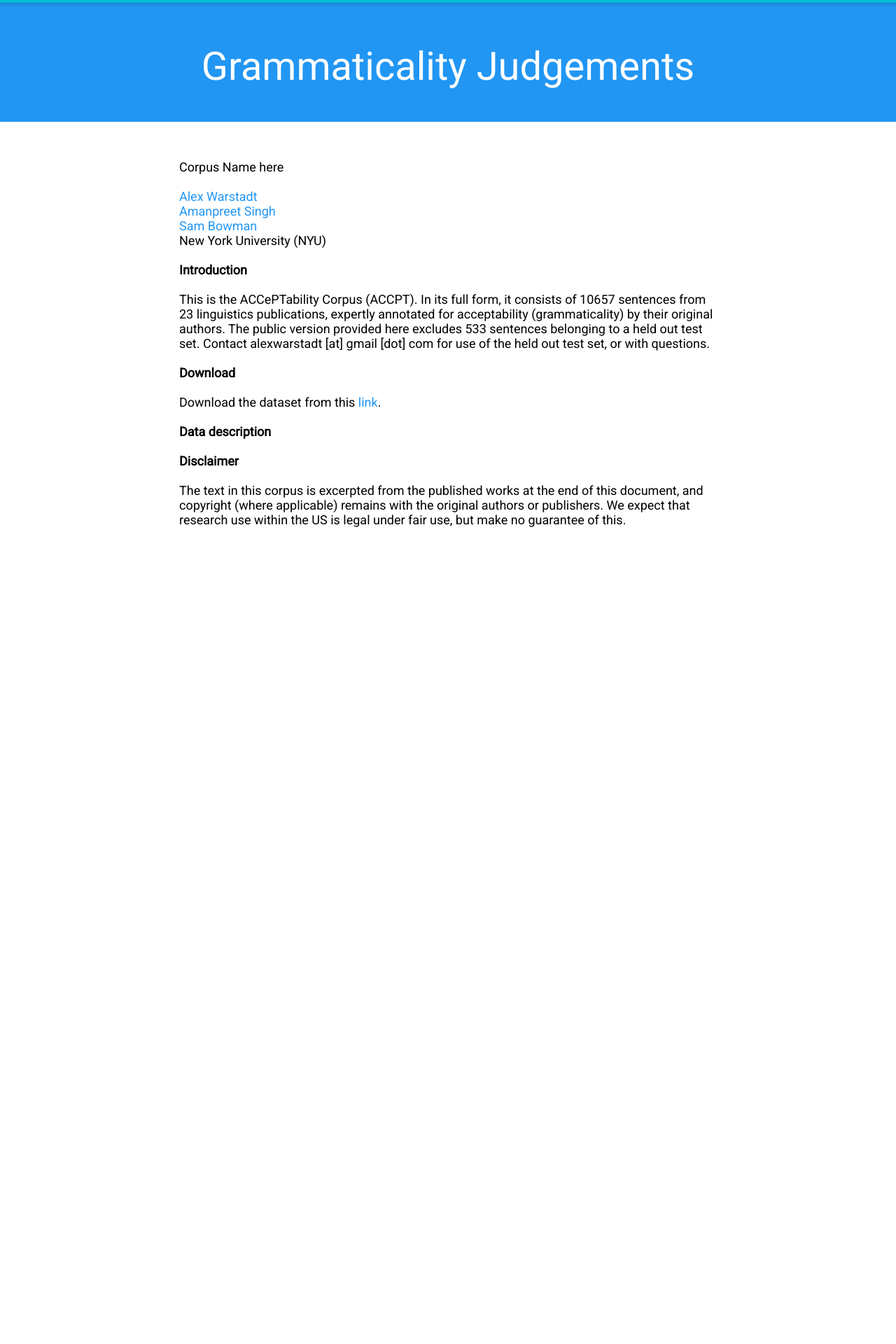
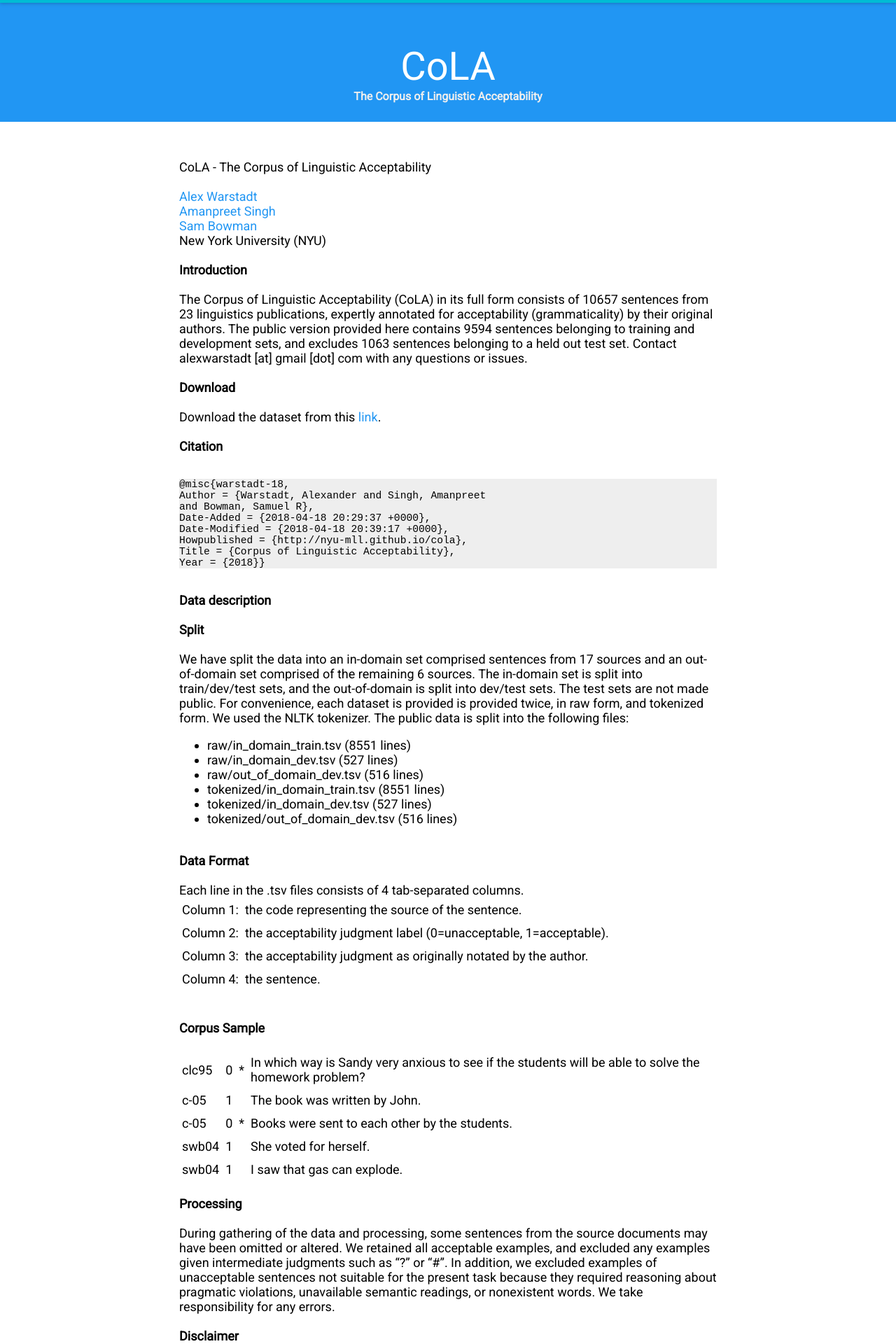
Before and after one commit to nyu-mll/CoLA, a React (Create React App) app: page / in a window 1280 px wide. Shown: the part 60-1980 px from the top of the page at 70% size. Before the commit the page ends 813 px from the top, so only its background shows below. Built offline with nearby package versions, Linux system fonts and the light colour scheme.

Commit message:
Final changes for first live version without demo

```diff
--- a/public/index.html
+++ b/public/index.html
@@ -20,7 +20,7 @@
       work correctly both with client-side routing and a non-root public URL.
       Learn how to configure a non-root public URL by running `npm run build`.
     -->
-    <title>Grammaticality Judgements</title>
+    <title>The Corpus of Linguistic Acceptability (CoLA)</title>
   </head>
   <body>
     <noscript>
--- a/src/App.css
+++ b/src/App.css
@@ -5,9 +5,17 @@
   color: white;
 }
 
+.App-header div {
+  margin-top: 0;
+  font-weight: 600;
+  color: #eee;
+}
+
 .App-title {
   text-align: center;
   font-size: 1.5em;
+  margin-bottom: 0em;
+  padding-bottom: 0em;
   font-weight: lighter;
   vertical-align: center;
 }
@@ -68,6 +76,20 @@ ol {
 
 .font-small {
   font-size: 1em;
+}
+
+.citation {
+  background-color: #eee;
+}
+
+table td {
+  padding: 5px;
+  padding-left: 2px;
+  text-align: left;
+}
+
+table tr > td:first-child {
+  white-space: nowrap;
 }
 
 @media only screen and (min-width: 768px) {
--- a/src/App.js
+++ b/src/App.js
@@ -66,7 +66,8 @@ class App extends Component {
           iconElementRight={<NavMenu changeNav={this.changeNav}/>}
         />
       <header className="App-header" style={styles.appHeader}>
-          <h1 className="App-title">Grammaticality Judgements</h1>
+          <h1 className="App-title">CoLA</h1>
+          <div>The Corpus of Linguistic Acceptability</div>
         </header>
         <div className="App-intro">
           {this.getNav()}
--- a/src/components/About.js
+++ b/src/components/About.js
@@ -4,7 +4,7 @@ const About = () => {
   return (
     <div className="text-left font-small text">
       <div>
-        <div>Corpus Name here</div>
+        <div>CoLA - The Corpus of Linguistic Acceptability</div>
         <br/>
         <div><a href="mailto:alexwarstadt@gmail.com">Alex Warstadt</a></div>
         <div><a href="https://apsdehal.in">Amanpreet Singh</a></div>
@@ -13,31 +13,115 @@ const About = () => {
       </div>
       <br/>
       <div>
-        <div class="strong">Introduction</div>
+        <div className="strong">Introduction</div>
         <br/>
         <div>
           <div>
-          This is the ACCePTability Corpus (ACCPT).
-          In its full form, it consists of 10657 sentences from 23 linguistics publications,
+          The Corpus of Linguistic Acceptability (CoLA) in its full form consists of 10657 sentences from 23 linguistics publications,
           expertly annotated for acceptability (grammaticality) by their original authors.
-          The public version provided here excludes 533 sentences belonging to a held out test set.
-          Contact alexwarstadt [at] gmail [dot] com for use of the held out test set, or with questions.
+          The public version provided here contains 9594 sentences belonging to training and development sets, and excludes 1063 sentences belonging to a held out test set.
+          Contact alexwarstadt [at] gmail [dot] com with any questions or issues.
           </div>
           <br/>
         </div>
 
-        <div class="strong">Download</div>
+        <div className="strong">Download</div>
         <br/>
         <div>
-          Download the dataset from this <a href="">link</a>.
+          Download the dataset from this <a href="cola_public.zip">link</a>.
         </div>
-
         <br/>
-        <div class="strong">Data description</div>
+        <div className="strong">Citation</div>
         <br/>
-        <div></div>
-
-        <div class="strong">Disclaimer</div>
+        <pre className="citation">
+        @misc{'{'}warstadt-18,<br/>
+                  Author = {'{'}Warstadt, Alexander and Singh, Amanpreet <br/>
+                            and Bowman, Samuel R{'}'},<br/>
+                  Date-Added = {'{'}2018-04-18 20:29:37 +0000{'}'},<br/>
+                  Date-Modified = {'{'}2018-04-18 20:39:17 +0000{'}'},<br/>
+                  Howpublished = {'{'}http://nyu-mll.github.io/cola{'}'},<br/>
+                  Title = {'{'}Corpus of Linguistic Acceptability{'}'},<br/>
+                  Year = {'{'}2018}{'}'}<br/>
+        </pre>
+        <br/>
+        <div className="strong">Data description</div>
+        <br/>
+        <div>
+          <div className="strong">Split</div>
+          <br/>
+          We have split the data into an in-domain set comprised sentences from 17 sources and an out-of-domain set comprised of the remaining 6 sources. The in-domain set is split into train/dev/test sets, and the out-of-domain is split into dev/test sets. The test sets are not made public. For convenience, each dataset is provided is provided twice, in raw form, and tokenized form. We used the NLTK tokenizer. The public data is split into the following files:
+          <ul>
+            <li>raw/in_domain_train.tsv (8551 lines)</li>
+            <li>raw/in_domain_dev.tsv (527 lines)</li>
+            <li>raw/out_of_domain_dev.tsv (516 lines)</li>
+            <li>tokenized/in_domain_train.tsv (8551 lines)</li>
+            <li>tokenized/in_domain_dev.tsv (527 lines)</li>
+            <li>tokenized/out_of_domain_dev.tsv (516 lines)</li>
+          </ul>
+        </div>
+        <br/>
+        <div>
+          <div className="strong">Data Format</div>
+          <br/>
+          <div>
+            Each line in the .tsv files consists of 4 tab-separated columns.
+            <table>
+              <tbody>
+                <tr>
+                  <td>Column 1:</td><td> the code representing the source of the sentence. </td>
+                </tr>
+                <tr>
+                  <td>Column 2:</td><td> the acceptability judgment label (0=unacceptable, 1=acceptable). </td>
+                </tr>
+                <tr>
+                  <td>Column 3:</td><td> the acceptability judgment as originally notated by the author. </td>
+                </tr>
+                <tr>
+                  <td>Column 4:</td><td> the sentence.</td>
+                </tr>
+              </tbody>
+            </table>
+          </div>
+          <br/>
+          <br/>
+          <div className="strong">Corpus Sample</div>
+          <br/>
+          <div>
+            <table>
+              <tbody>
+                <tr>
+                  <td>clc95</td><td>  0</td><td>  *  </td><td>In which way is Sandy very anxious to see if the students will be able to solve the homework problem?</td>
+                </tr>
+                <tr>
+                  <td>c-05</td><td>   1</td><td>     </td><td>The book was written by John.</td>
+                </tr>
+                <tr>
+                  <td>c-05</td><td>   0</td><td>  *  </td><td>Books were sent to each other by the students.</td>
+                </tr>
+                <tr>
+                  <td>swb04</td><td>  1</td><td>     </td><td>She voted for herself.</td>
+                </tr>
+                <tr>
+                  <td>swb04</td><td>  1</td><td>     </td><td>I saw that gas can explode.</td>
+                </tr>
+              </tbody>
+            </table>
+          </div>
+          <br/>
+          <div className="strong">Processing</div>
+          <br/>
+          <div>
+          During gathering of the data and processing,
+          some sentences from the source documents may have been omitted or altered.
+          We retained all acceptable examples, and excluded any examples given intermediate
+          judgments such as “?” or “#”. In addition, we excluded examples of unacceptable
+          sentences not suitable for the present task because they required reasoning about
+          pragmatic violations, unavailable semantic readings, or nonexistent words.
+          We take responsibility for any errors.
+          </div>
+        </div>
+        <br/>
+        <div className="strong">Disclaimer</div>
         <br/>
         <div>
           The text in this corpus is excerpted from the published works at the end of this document,
--- a/src/components/Sources.js
+++ b/src/components/Sources.js
@@ -53,27 +53,28 @@ const Sources = () => {
       <div>
         <div class="strong">References</div>
         <ol>
-          <li>David Adger. 2003. Core syntax: A minimalist approach, volume 33. Oxford University Press Oxford.</li>
-          <li>Mark Baltin and Chris Collins. 2001. The handbook of contemporary syntactic theory, volume 23. John Wiley & Sons.</li>
+
+          <li>David Adger. 2003. Core syntax: A minimalist approach. Oxford University Press Oxford.</li>
+          <li>Mark Baltin and Chris Collins, editors. 2001. Handbook of Contemporary Syntactic Theory. Blackwell Publishing Ltd.</li>
           <li>Mark R Baltin. 1982. A landing site theory of movement rules. Linguistic Inquiry, 13(1):1–38.</li>
           <li>Joan W Bresnan. 1973. Syntax of the comparative clause construction in english. Linguistic inquiry, 4(3):275– 343.</li>
           <li>Andrew Carnie. 2013. Syntax: A generative introduction. John Wiley & Sons.</li>
           <li>Sandra Chung, William A Ladusaw, and James McCloskey. 1995. Sluicing and logical form. Natural language semantics, 3(3):239–282.</li>
           <li>Chris Collins. 2005. A smuggling approach to the passive in english. Syntax, 8(2):81–120.</li>
-          <li>Peter W Culicover and Ray Jackendoff. 1999. The view from the periphery: The English comparative correlative. Linguistic inquiry, 30(4):543–571.</li>
+          <li>Peter W Culicover and Ray Jackendoff. 1999. The view from the periphery: The english comparative correlative. Linguistic inquiry, 30(4):543–571.</li>
           <li>Veneeta Dayal. 1998. Any as inherently modal. Linguistics and philosophy, 21(5):433–476.</li>
           <li>Gerald Gazdar. 1981. Unbounded dependencies and coordinate structure. In The Formal complexity of natural language, pages 183–226. Springer.</li>
           <li>Adele E Goldberg and Ray Jackendoff. 2004. The English resultative as a family of constructions. Language, 80(3):532–568.</li>
-          <li>Ray S. Jackendoff. 1971. Gapping and related rules. Linguistic inquiry, 2(1):21–35.</li>
-          <li>Nirit Kadmon and Fred Landman. 1993. Any. Linguistics and Philosophy, 16(4):353–422.</li>
+          <li>Ray S Jackendoff. 1971. Gapping and related rules. Linguistic inquiry, 2(1):21–35.</li>
+          <li>Nirit Kadmon and Fred Landman. 1993. Any. Linguistics and Philosophy, 16(4):353–422, aug.</li>
           <li>Jong-Bok Kim and Peter Sells. 2008. English syntax: An introduction. CSLI publications.</li>
           <li>Beth Levin. 1993. English verb classes and alternations: A preliminary investigation. University of Chicago press.</li>
-          <li>Jim Miller. 2002. An introduction to English syntax. Edinburgh University Press.</li>
-          <li>Malka Rappaport Hovav and Beth Levin. 2008. The English dative alternation: The case for verb sensitivity. Journal of linguistics, 44(1):129–167.</li>
-          <li>John Robert Ross. 1967. Constraints on variables in syntax.</li>
-          <li>Ivan A. Sag, Gerald Gazdar, Thomas Wasow, and Steven Weisler. 1985. Coordination and how to distinguish categories. Natural Language & Linguistic Theory, 3(2):117–171.</li>
-          <li>Ivan A. Sag, Thomas Wasow, Emily M. Bender, and Ivan A. Sag. 1999. Syntactic theory: A formal introduction, volume 92. Center for the Study of Language and Information Stanford, CA.</li>
-          <li>Ivan A. Sag. 1997. English relative clause constructions. Journal of linguistics, 33(2):431–483.</li>
+          <li>Jim Miller. 2002. An introduction to English syntax. Edinburgh Univ Press.</li>
+          <li>Malka Rappaport Hovav and Beth Levin. 2008. The english dative alternation: The case for verb sensitivity1. Journal of linguistics, 44(1):129–167.</li>
+          <li>John Robert Ross. 1967. Constraints on variables in syntax. Ph.D. thesis, MIT.</li>
+
+          <li>Ivan A Sag, Gerald Gazdar, Thomas Wasow, and Steven Weisler. 1985. Coordination and how to distinguish categories. Natural Language & Linguistic Theory, 3(2):117–171.</li>
+          <li>Ivan A Sag. 1997. English relative clause constructions. Journal of linguistics, 33(2):431–483.</li>
           <li>Dominique Sportiche, Hilda Koopman, and Edward Stabler. 2013. An introduction to syntactic analysis and theory. John Wiley & Sons.</li>
           <li>Edwin Williams. 1980. Predication. Linguistic inquiry, 11(1):203–238.</li>
         </ol>
```
Also changed, not shown: 1 other file (tests, documents, lock files or other folders).
